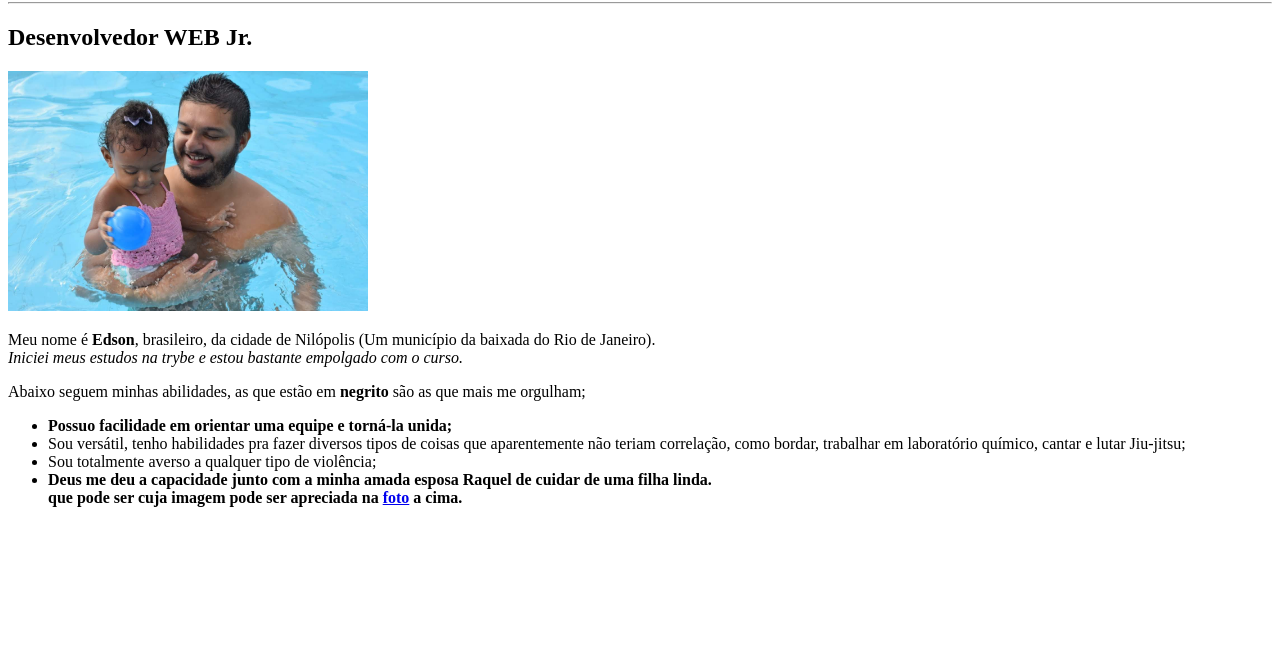
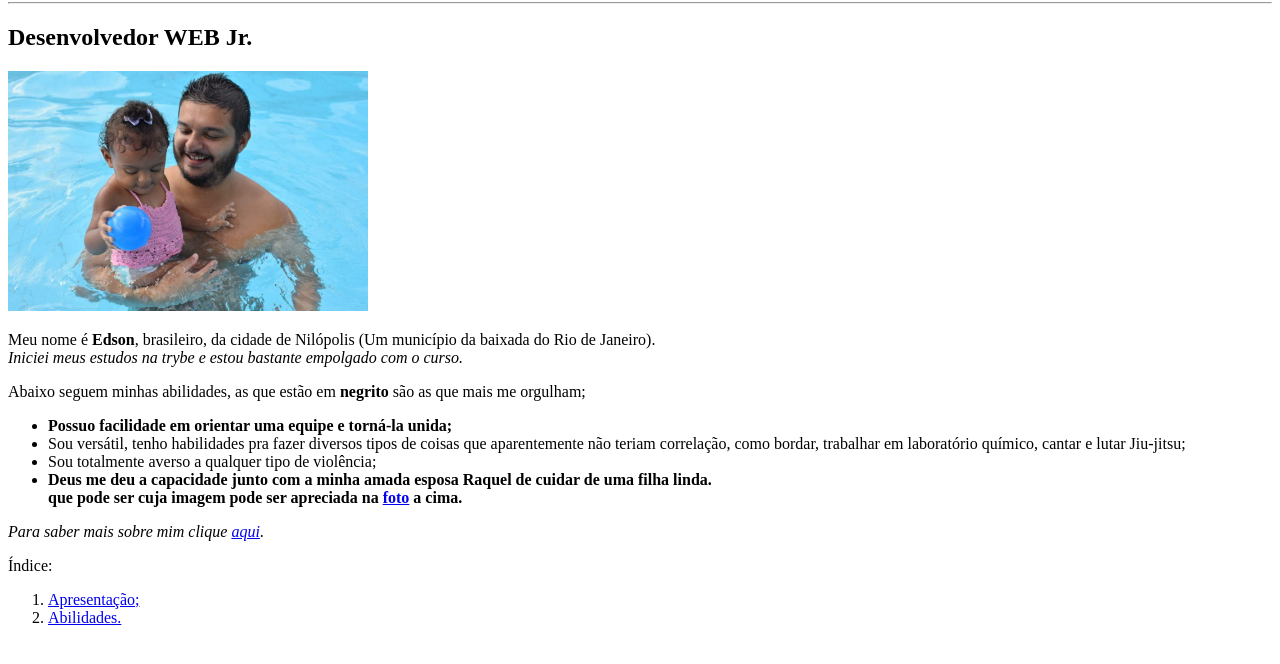
Before and after one commit to araujobarros/Portif-lio, a plain HTML site: page index.html in a window 1280 px wide. Shown: the part 78-742 px from the top of the page. Drawn offline with Linux system fonts and the light colour scheme.

Commit message:
Edição - index.html - Links interno/externo, Índice

```diff
--- a/index.html
+++ b/index.html
@@ -25,5 +25,12 @@
         <li><strong>Deus me deu a capacidade junto com a minha amada esposa Raquel de cuidar de uma filha linda.<br>
         que pode ser cuja imagem pode ser apreciada na <a href="#foto">foto</a> a cima.</strong></li>
     </ul>
+    <p><em>Para saber mais sobre mim clique <a href="https://www.instagram.com/araujobarrosjr/" target="_blank">aqui</a></em>.</p>
+
+    <p>Índice:</p>
+    <ol type="1">
+		<li><a href="#Ap">Apresentação;</a></li>
+        <li><a href="#Ab">Abilidades.</a></li>
+    </ol>
 </body>
 </html>
```
